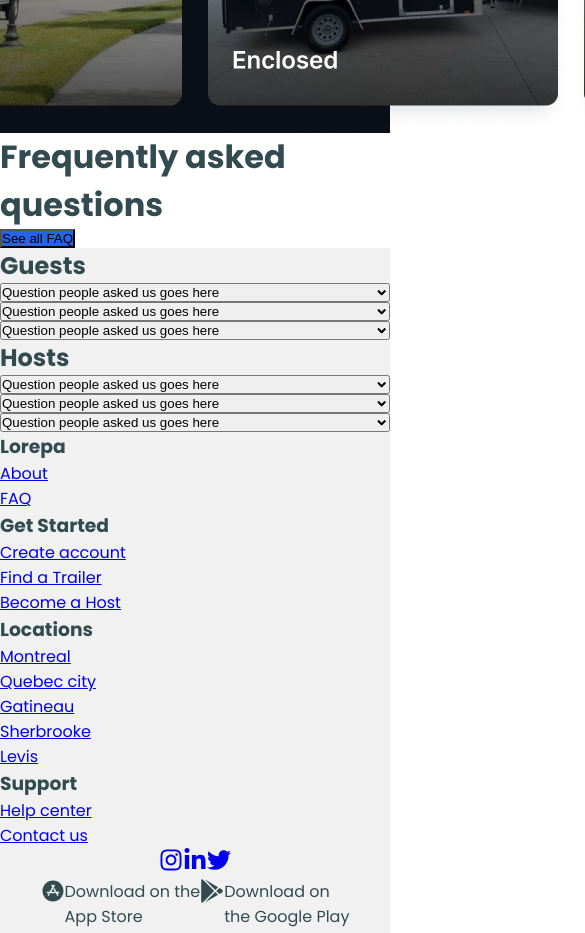
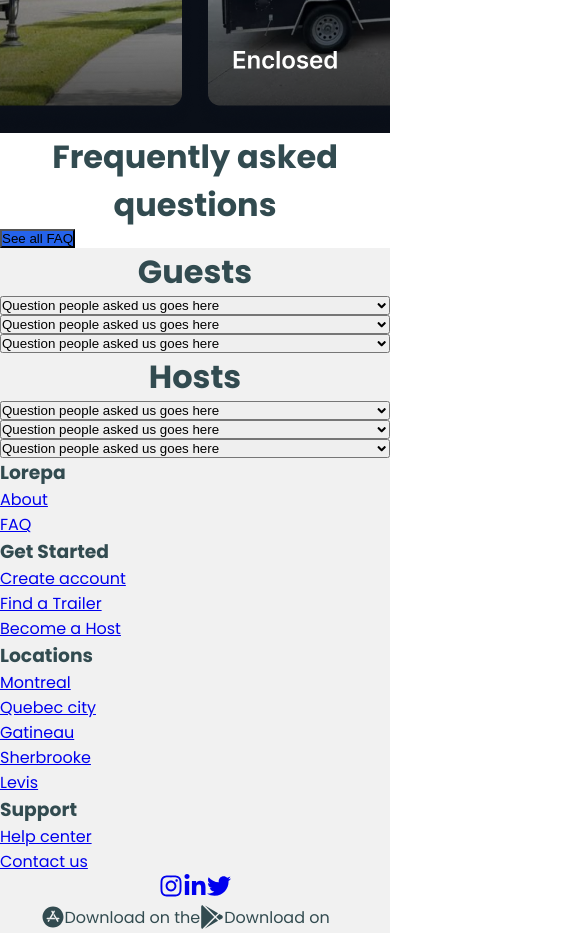
Before and after one commit to talha2224/lorepa, a React (Vite) app: page / in a window 390 px wide. Shown: the part 3800-4733 px from the top of the page, 585 px wide, since content can reach past the window. Built offline with nearby package versions, Linux system fonts and the light colour scheme.

Commit message:
changes in animation

```diff
--- a/src/pages/LandingPage.jsx
+++ b/src/pages/LandingPage.jsx
@@ -12,7 +12,13 @@ import Card1 from "../assets/landing/card1.png";
 import Card2 from "../assets/landing/card2.png";
 import Card3 from "../assets/landing/card3.png";
 import Card4 from "../assets/landing/card4.png";
-import { FaAngleDown, FaAngleUp, FaAngleLeft, FaAngleRight, FaSearch } from "react-icons/fa";
+import {
+  FaAngleDown,
+  FaAngleUp,
+  FaAngleLeft,
+  FaAngleRight,
+  FaSearch,
+} from "react-icons/fa";
 import { guestFAQs, hostFAQs } from "../../constants/constant";
 
 // Animation variants
@@ -61,7 +67,11 @@ const blurIn = {
 
 const rotateIn = {
   hidden: { rotate: -180, opacity: 0 },
-  visible: { rotate: 0, opacity: 1, transition: { duration: 1.2, ease: "easeInOut" } },
+  visible: {
+    rotate: 0,
+    opacity: 1,
+    transition: { duration: 1.2, ease: "easeInOut" },
+  },
 };
 
 const AccordionItem = ({ question, answer }) => {
@@ -71,7 +81,7 @@ const AccordionItem = ({ question, answer }) => {
       variants={fadeInUp}
       initial="hidden"
       whileInView="visible"
-      viewport={{ once: true, amount: 1 }}
+      viewport={{ once: true, amount: 0.3 }}
       className="rounded-md mb-3 bg-white"
     >
       <button
@@ -81,7 +91,9 @@ const AccordionItem = ({ question, answer }) => {
         {question} {isOpen ? <FaAngleUp /> : <FaAngleDown />}
       </button>
       {isOpen && (
-        <div className="p-4 border-t border-[#D1D5DB] text-gray-700">{answer}</div>
+        <div className="p-4 border-t border-[#D1D5DB] text-gray-700">
+          {answer}
+        </div>
       )}
     </motion.div>
   );
@@ -92,7 +104,7 @@ const AnimatedText = ({ text, variant, className = "" }) => (
     variants={variant}
     initial="hidden"
     whileInView="visible"
-    viewport={{ once: true, amount: 1 }}
+    viewport={{ once: true, amount: 0.2 }}
     className={`text-center ${className}`}
   >
     {text}
@@ -101,14 +113,14 @@ const AnimatedText = ({ text, variant, className = "" }) => (
 
 const LandingPage = () => {
   return (
-    <div className="w-screen min-h-screen bg-[#fff] flex flex-col">
+    <div className="w-screen min-h-screen bg-[#fff] flex flex-col overflow-x-hidden">
       <motion.div variants={fadeInDown} initial="hidden" animate="visible">
         <Navbar />
       </motion.div>
 
       <div
         style={{ backgroundImage: `url(${Hero})` }}
-        className="relative h-[100vh] w-screen bg-cover"
+        className="relative min-h-screen w-screen bg-cover"
       >
         <motion.div
           variants={zoomBounce}
@@ -116,20 +128,37 @@ const LandingPage = () => {
           animate="visible"
           className="w-full flex justify-center items-center flex-col"
         >
-          <AnimatedText text="Trailer rental reinvented" variant={fadeInUp} className="text-white tex-xl md:text-[2rem] mt-10" />
-          <AnimatedText text="Rent the trailer you want, wherever you want!" variant={fadeIn} className="text-white text-sm" />
+          <AnimatedText
+            text="Trailer rental reinvented"
+            variant={fadeInUp}
+            className="text-white text-xl md:text-3xl mt-10"
+          />
+          <AnimatedText
+            text="Rent the trailer you want, wherever you want!"
+            variant={fadeIn}
+            className="text-white text-sm"
+          />
           <motion.div
             variants={blurIn}
             initial="hidden"
             animate="visible"
             className="bg-white rounded-md p-3 sm:w-[80%] w-[98%] mx-20 my-10 flex justify-center items-center flex-wrap"
           >
-            {['Where', 'From', 'Until'].map((label, index) => (
-              <div key={index} className="flex-1 border border-[#9DA0A6] mt-1 mr-3 py-1 px-6 rounded-[2rem]">
+            {["Where", "From", "Until"].map((label, index) => (
+              <div
+                key={index}
+                className="flex-1 border border-[#9DA0A6] mt-1 mr-3 py-1 px-6 rounded-[2rem]"
+              >
                 <h1 className="text-sm mb-1">{label}</h1>
                 <div className="flex justify-between items-center gap-x-1">
-                  <input type="date" className="border-none bg-transparent outline-none placeholder:text-[#9DA0A6] flex-1" />
-                  <input type="date" className="border-none bg-transparent outline-none placeholder:text-[#9DA0A6] flex-1" />
+                  <input
+                    type="date"
+                    className="border-none bg-transparent outline-none placeholder:text-[#9DA0A6] flex-1"
+                  />
+                  <input
+                    type="date"
+                    className="border-none bg-transparent outline-none placeholder:text-[#9DA0A6] flex-1"
+                  />
                 </div>
               </div>
             ))}
@@ -144,43 +173,101 @@ const LandingPage = () => {
         variants={fadeIn}
         initial="hidden"
         whileInView="visible"
-        viewport={{ once: true, amount: 1 }}
+        viewport={{ once: true, amount: 0.3 }}
         className="flex justify-center items-center flex-col my-10 p-3"
       >
-        <AnimatedText text="The new way to rent a trailer 24/7!" variant={flipIn} className="text-2xl text-black" />
-        <AnimatedText text="Discover the premier platform for trailer sharing between individuals in Qubec." variant={fadeInUp} className="text-xs text-black mt-1" />
+        <AnimatedText
+          text="The new way to rent a trailer 24/7!"
+          variant={flipIn}
+          className="text-2xl text-black"
+        />
+        <AnimatedText
+          text="Discover the premier platform for trailer sharing between individuals in Qubec."
+          variant={fadeInUp}
+          className="text-xs text-black mt-1"
+        />
         <motion.img variants={scaleIn} src={Img} alt="" className="mt-6" />
       </motion.div>
 
       <div className="bg-[#2563EB] px-3 py-5">
-        <AnimatedText text="Whether You Need a Trailer or Have One to Share" variant={fadeInDown} className="text-3xl text-white font-semibold my-10" />
+        <AnimatedText
+          text="Whether You Need a Trailer or Have One to Share"
+          variant={fadeInDown}
+          className="text-3xl text-white font-semibold my-10"
+        />
         <div className="flex justify-center items-center flex-wrap gap-x-5">
           {[Host1, Host2].map((src, i) => (
-            <motion.div key={i} variants={flipIn} initial="hidden" whileInView="visible" viewport={{ once: true, amount: 1 }}>
+            <motion.div
+              key={i}
+              variants={flipIn}
+              initial="hidden"
+              whileInView="visible"
+              viewport={{ once: true, amount: 0.3 }}
+            >
               <img src={src} alt="Host" className="mt-5" />
             </motion.div>
           ))}
         </div>
       </div>
 
-      <motion.div variants={rotateIn} initial="hidden" whileInView="visible" viewport={{ once: true }} className="flex justify-center items-center flex-col bg-[#E9EFFD] p-3 mt-10">
-        <AnimatedText text="Trusted by 1000 +" variant={fadeInDown} className="text-2xl text-black font-semibold mt-10" />
-        <AnimatedText text="Our company is the leading sharing platform..." variant={fadeInUp} className="text-xs text-black mt-1" />
+      <motion.div
+        variants={rotateIn}
+        initial="hidden"
+        whileInView="visible"
+        viewport={{ once: true, amount: 0.3 }}
+        className="flex justify-center items-center flex-col bg-[#E9EFFD] p-3 mt-10"
+      >
+        <AnimatedText
+          text="Trusted by 1000 +"
+          variant={fadeInDown}
+          className="text-2xl text-black font-semibold mt-10"
+        />
+        <AnimatedText
+          text="Our company is the leading sharing platform..."
+          variant={fadeInUp}
+          className="text-xs text-black mt-1"
+        />
         <motion.img variants={zoomBounce} src={Users} alt="" className="mt-4" />
-        <AnimatedText text="You are one of 1000 + people who trust us completely, Thank you!" variant={blurIn} className="text-sm font-bold text-black mt-3" />
+        <AnimatedText
+          text="You are one of 1000 + people who trust us completely, Thank you!"
+          variant={blurIn}
+          className="text-sm font-bold text-black mt-3"
+        />
       </motion.div>
 
-      <motion.div variants={flipIn} whileInView="visible" viewport={{ once: true, amount: 1 }} className="flex justify-center items-center flex-col p-3">
-        <AnimatedText text="Popular Locations" variant={scaleIn} className="text-2xl text-black font-semibold mt-10" />
+      <motion.div
+        variants={flipIn}
+        whileInView="visible"
+        viewport={{ once: true, amount: 0.3 }}
+        className="flex justify-center items-center flex-col p-3"
+      >
+        <AnimatedText
+          text="Popular Locations"
+          variant={scaleIn}
+          className="text-2xl text-black font-semibold mt-10"
+        />
         <motion.img variants={zoomBounce} src={Imgs} alt="" className="mt-6" />
       </motion.div>
 
-      <motion.div variants={zoomBounce} initial="hidden" whileInView="visible" viewport={{ once: true, amount: 1 }} className="flex justify-center items-center flex-col bg-[#0A0F18] p-3 text-white">
+      <motion.div
+        variants={zoomBounce}
+        initial="hidden"
+        whileInView="visible"
+        viewport={{ once: true, amount: 0.3 }}
+        className="flex justify-center items-center flex-col bg-[#0A0F18] p-3 text-white"
+      >
         <div className="flex justify-between items-center mt-10 w-full flex-wrap">
-          <AnimatedText text="Trailers by categories" variant={fadeInUp} className="text-2xl font-semibold mt-2" />
+          <AnimatedText
+            text="Trailers by categories"
+            variant={fadeInUp}
+            className="text-2xl font-semibold mt-2"
+          />
           <div className="flex justify-between items-center gap-x-3 mt-2">
             {[FaAngleLeft, FaAngleRight].map((Icon, i) => (
-              <div key={i} className="bg-white w-[2rem] h-[2rem] rounded-full text-black flex justify-center items-center">
+              <div
+                key={i}
+                className="bg-white w-[2rem] h-[2rem] rounded-full text-black flex justify-center items-center"
+              >
                 <Icon />
               </div>
             ))}
@@ -194,9 +281,21 @@ const LandingPage = () => {
       </motion.div>
 
       <div className="px-5 py-5 text-black">
-        <motion.div variants={fadeInUp} initial="hidden" whileInView="visible" viewport={{ once: true, amount: 1 }} className="flex justify-between items-center mt-10 w-full flex-wrap text-black">
-          <h1 className="text-lg sm:text-2xl font-semibold mt-2">Frequently asked questions</h1>
-          <button className="px-3 py-2 mt-2 rounded-md bg-[#2563EB] text-white text-xs">See all FAQ</button>
+        <motion.div
+          variants={fadeInUp}
+          initial="hidden"
+          whileInView="visible"
+          viewport={{ once: true, amount: 0.3 }}
+          className="flex justify-between items-center mt-10 w-full flex-wrap text-black"
+        >
+          <AnimatedText
+            text="Frequently asked questions"
+            variant={fadeInUp}
+            className="text-lg sm:text-2xl font-semibold mt-2"
+          />
+          <button className="px-3 py-2 mt-2 rounded-md bg-[#2563EB] text-white text-xs">
+            See all FAQ
+          </button>
         </motion.div>
         <div className="flex flex-wrap justify-between gap-x-5 mt-8">
           {[guestFAQs, hostFAQs].map((data, i) => (
@@ -205,19 +304,32 @@ const LandingPage = () => {
               variants={flipIn}
               initial="hidden"
               whileInView="visible"
-              viewport={{ once: true, amount: 1 }}
+              viewport={{ once: true, amount: 0.3 }}
               className="w-full md:w-[48%] bg-[#F1F1F1] p-5 rounded-md mt-8 md:mt-0"
             >
-              <h2 className="text-xl font-semibold mb-4">{i === 0 ? "Guests" : "Hosts"}</h2>
+              <AnimatedText
+                text={i === 0 ? "Guests" : "Hosts"}
+                variant={fadeInUp}
+                className="text-xl font-semibold mb-4"
+              />
               {data.map((faq, index) => (
-                <AccordionItem key={index} question={faq.question} answer={faq.answer} />
+                <AccordionItem
+                  key={index}
+                  question={faq.question}
+                  answer={faq.answer}
+                />
               ))}
             </motion.div>
           ))}
         </div>
       </div>
 
-      <motion.div variants={fadeInUp} initial="hidden" whileInView="visible" viewport={{ once: true, amount: 1 }}>
+      <motion.div
+        variants={fadeInUp}
+        initial="hidden"
+        whileInView="visible"
+        viewport={{ once: false, amount: 0.3 }}
+      >
         <Footer />
       </motion.div>
     </div>
```
